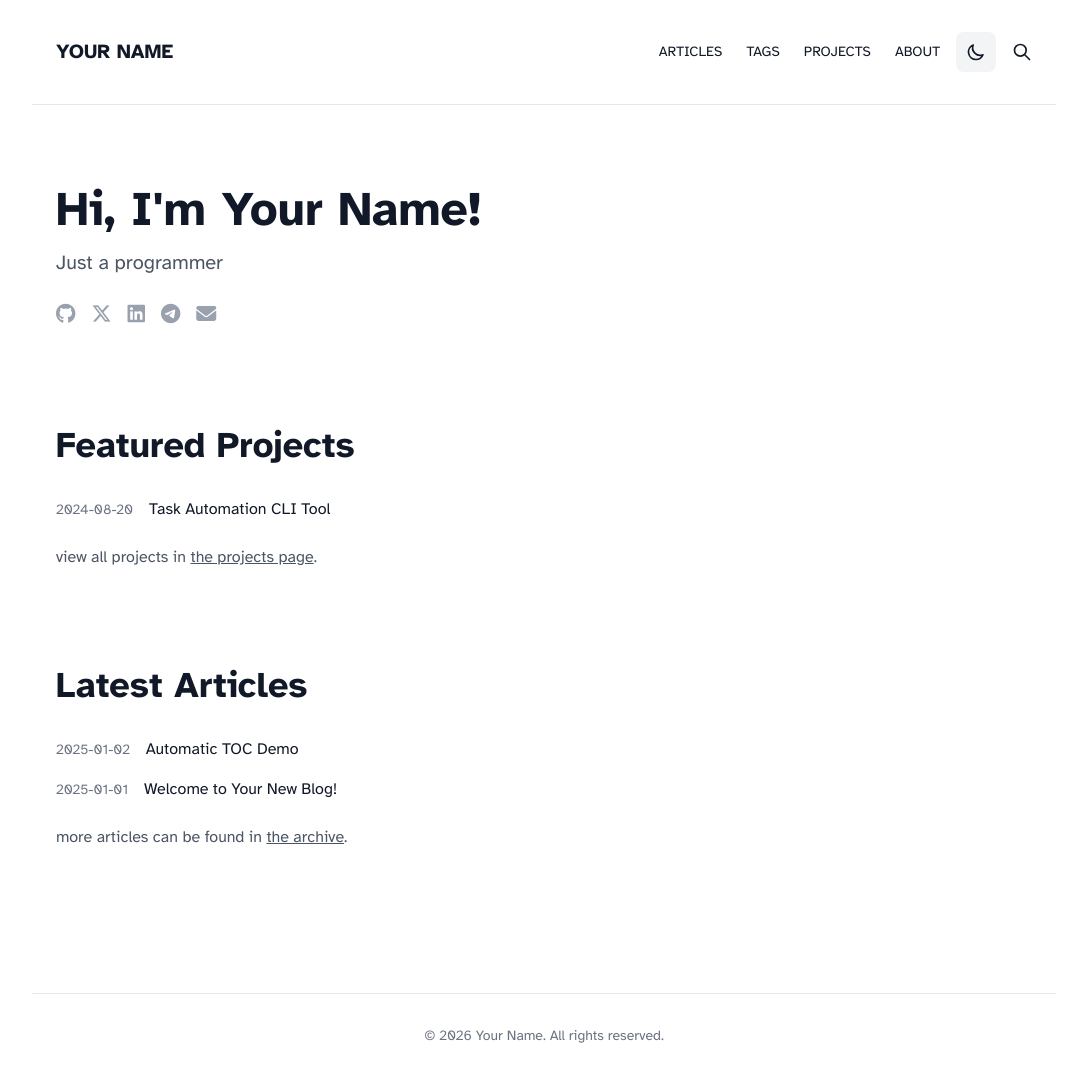
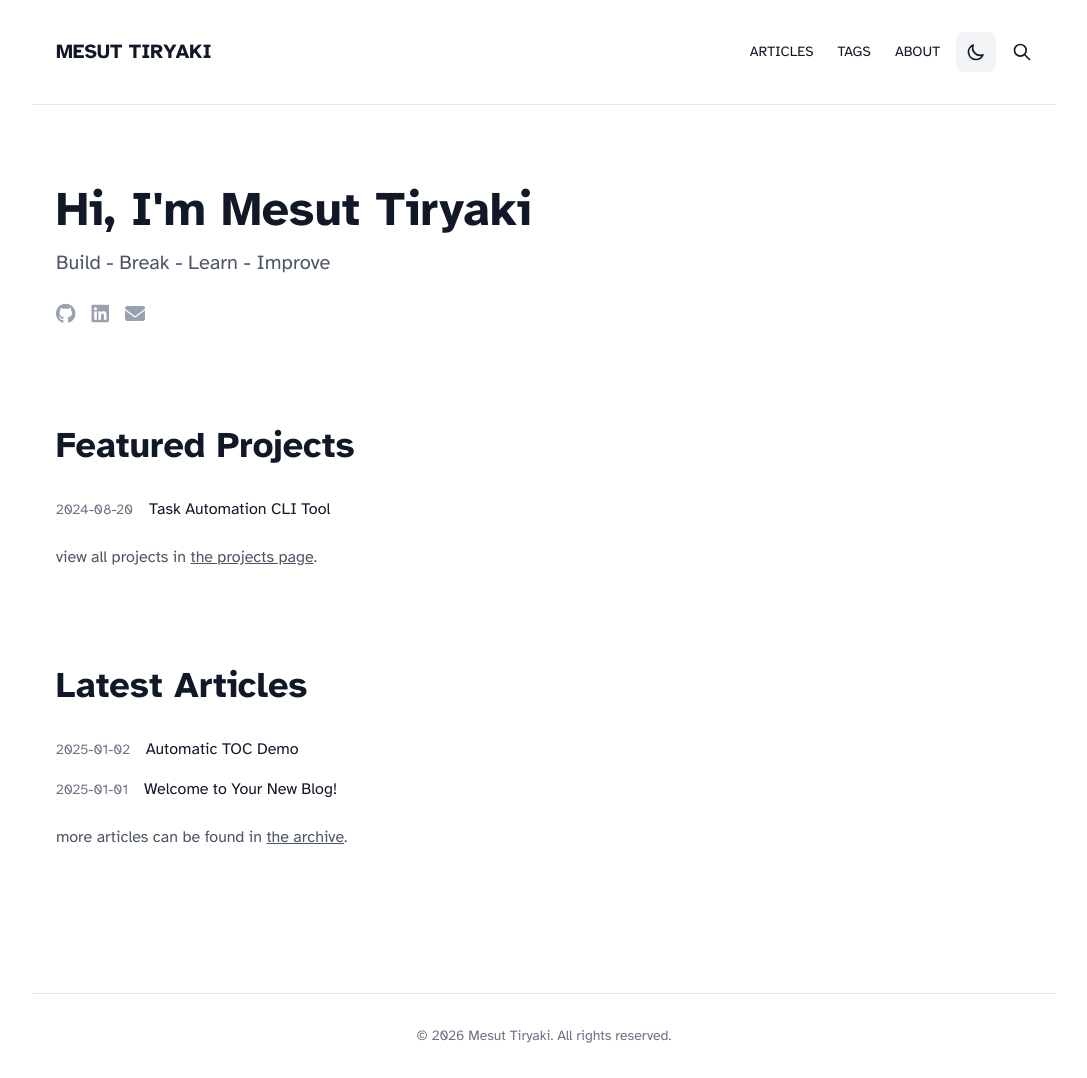
Before and after one commit to mesuttiryaki/mesuttiryaki.github.io, a Jekyll site: the page built from index.html, in a window 1280 px wide. Shown: the whole page, without its empty margins (96-1183 px from the left). Built offline with Jekyll 4.4.1, drawn with Linux system fonts in a browser that asks for light colours; nearby versions of some CDN libraries.

Commit message:
Update _config.yml

```diff
--- a/_config.yml
+++ b/_config.yml
@@ -2,16 +2,15 @@
 # Site settings
 # -----------------------------------------------------------------------------
 
-title: Your Name
-first_name: Your
-last_name: Name
-greeting: "Hi, I'm Your Name!"
-tagline: "Just a programmer"
-email: your-email@example.com
+title: Mesut Tiryaki
+first_name: Mesut
+last_name: Tiryaki
+greeting: "Hi, I'm Mesut Tiryaki"
+tagline: "Build - Break - Learn - Improve"
+email: mesut@tiryakim.nl
 
 description: >- # the ">" symbol means to ignore newlines
-  Personal blog - A programmer sharing thoughts on software development,
-  Python, and web technologies.
+  IT professional focused on Microsoft 365, Intune and Azure. Selfhosted Proxmox - Linux only Homelab tinkerer.
 
 footer_text: >
   Powered by <a href="https://jekyllrb.com/" target="_blank">Jekyll</a> with <a href="https://tailwindcss.com/" target="_blank">Tailwind CSS</a>.
@@ -20,16 +19,15 @@ footer_text: >
 lang: en # the language of your site (for example: en, fr, cn, ru, etc.)
 icon: ⚛️  # the emoji used as the favicon (alternatively, provide image name in /assets/img/)
 
-url: "https://alihtt.github.io" # the base hostname & protocol for your site
-baseurl: "/al-minimal" # the subpath of your site, e.g. /blog/. Leave blank for root
+url: "https://mesuttiryaki.githbu.io" # the base hostname & protocol for your site
+baseurl: "" # the subpath of your site, e.g. /blog/. Leave blank for root
 
 # -----------------------------------------------------------------------------
 # About
 # -----------------------------------------------------------------------------
 
 about: >-
-  I'm a programmer passionate about Python & Django.
-  I build efficient web applications and share my knowledge through this blog.
+  IT professional focused on Microsoft 365, Intune and Azure. Selfhosted Proxmox - Linux only Homelab tinkerer.
 
 # -----------------------------------------------------------------------------
 # Social Media
@@ -37,19 +35,19 @@ about: >-
 
 social:
   - icon: fa-brands fa-github
-    link: https://github.com/yourusername
+    link: https://github.com/mesuttiryaki
     name: GitHub
-  - icon: fa-brands fa-x-twitter
-    link: https://twitter.com/your_twitter
-    name: Twitter / X
+  #- icon: fa-brands fa-x-twitter
+  #  link: https://twitter.com/your_twitter
+  #  name: Twitter / X
   - icon: fa-brands fa-linkedin
     link: https://linkedin.com/in/your_linkedin
     name: LinkedIn
-  - icon: fa-brands fa-telegram
-    link: https://t.me/your_telegram
-    name: Telegram
+  #- icon: fa-brands fa-telegram
+  #  link: https://t.me/your_telegram
+  #  name: Telegram
   - icon: fa-solid fa-envelope
-    link: mailto:your.email@example.com
+    link: mailto:mesut@tiryakim.nl
     name: Email
 
 # -----------------------------------------------------------------------------
@@ -61,8 +59,8 @@ navigation:
     url: /articles
   - title: Tags
     url: /tags
-  - title: Projects
-    url: /projects
+  #- title: Projects
+  #  url: /projects
   - title: About
     url: /about
 
@@ -70,7 +68,7 @@ navigation:
 # Analytics and search engine verification
 # -----------------------------------------------------------------------------
 
-google_analytics: # your Google Analytics measurement ID (format: G-XXXXXXXXXX)
+google_analytics: G-Z76E1V534S # your Google Analytics measurement ID (format: G-XXXXXXXXXX)
 # disqus_shortname: # your disqus shortname (uncomment to enable comments)
 
 # -----------------------------------------------------------------------------
```
